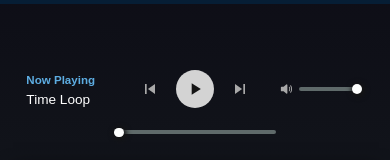
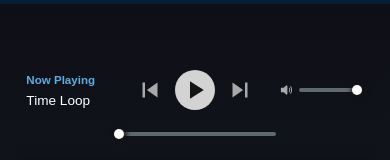
Before and after one commit to xinyumz/mirandaxyz, a React (Create React App) app: page /compositions in a window 390 px wide. Shown: the part 409-569 px from the top of the page. Built offline with nearby package versions, Linux system fonts and the light colour scheme.

Commit message:
style fixes 0125

```diff
--- a/src/FrontPage.css
+++ b/src/FrontPage.css
@@ -1,3 +1,7 @@
+:target {
+  scroll-margin-top: 3.5rem;
+}
+
 .frontpage {
   cursor: default;
   height: 100%;
@@ -14,7 +18,7 @@
     url("images/MyPictures.jpg");
   background-size: cover;
   background-position: center;
-  height: 52rem;
+  height: 53rem;
   color: lightgrey;
   font-family: Arial, Helvetica, sans-serif;
   word-spacing: 0.2rem;
--- a/src/FrontPage.js
+++ b/src/FrontPage.js
@@ -9,7 +9,11 @@ export default function FrontPage() {
   const projectRef = useRef(null);
 
   function handleClick() {
-    projectRef.current.scrollIntoView({ behavior: "smooth" });
+    projectRef.current.scrollIntoView({
+      behavior: "smooth",
+      block: "start",
+      inline: "nearest",
+    });
   }
 
   return (
--- a/src/music/player/Playlist.module.css
+++ b/src/music/player/Playlist.module.css
@@ -87,7 +87,7 @@
   align-items: center;
   background-color: transparent;
   color: darkgrey;
-  font-size: 50px;
+  font-size: 60px;
   border: none;
   cursor: pointer;
 }
@@ -109,7 +109,7 @@
   border: none;
   box-shadow: none;
   color: rgb(20, 20, 20);
-  font-size: 50px;
+  font-size: 60px;
   cursor: pointer;
 }
 
@@ -138,7 +138,7 @@
   .play {
     height: 4.5rem;
     width: 4.5rem;
-    font-size: 40px;
+    font-size: 55px;
   }
   .volumeControl {
     width: 18%;
@@ -153,7 +153,7 @@
   .play {
     height: 4rem;
     width: 4rem;
-    font-size: 35px;
+    font-size: 45px;
   }
   .volumeControl {
     width: 20%;
@@ -168,7 +168,7 @@
   .play {
     height: 3.5rem;
     width: 3.5rem;
-    font-size: 30px;
+    font-size: 40px;
   }
   .volumeControl {
     width: 22.5%;
@@ -186,7 +186,7 @@
   .play {
     height: 3rem;
     width: 3rem;
-    font-size: 25px;
+    font-size: 35px;
   }
 
   .volumeControl {
@@ -203,9 +203,9 @@
   .next,
   .pause,
   .play {
-    height: 2.4rem;
-    width: 2.4rem;
-    font-size: 20px;
+    height: 2.5rem;
+    width: 2.5rem;
+    font-size: 30px;
   }
   .volumeBar {
     width: 100%;
@@ -217,9 +217,9 @@
   .next,
   .pause,
   .play {
-    height: 1.9rem;
-    width: 1.9rem;
-    font-size: 15px;
+    height: 2rem;
+    width: 2rem;
+    font-size: 25px;
   }
 }
 
```
